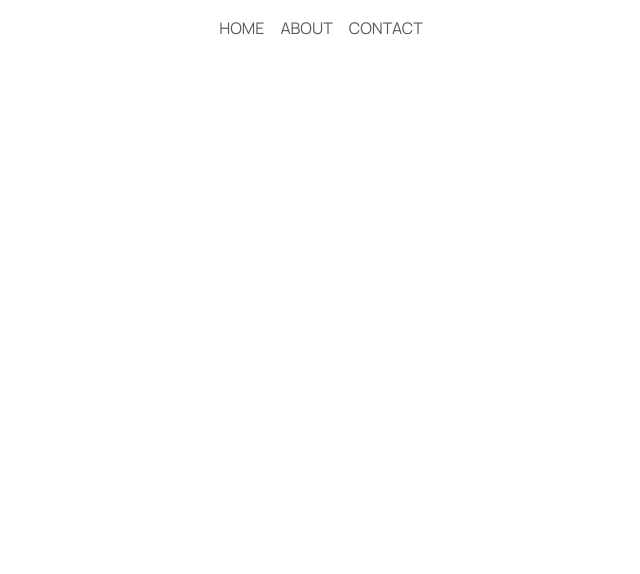
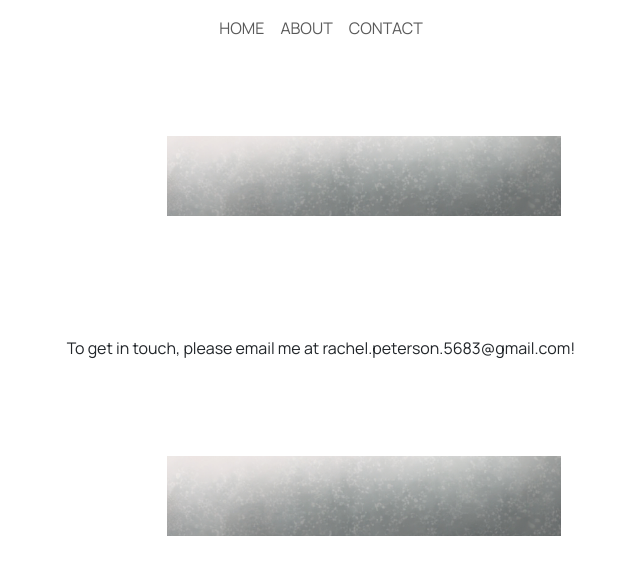
Before and after one commit to r-petes/personal-website, a React (Create React App) app: page /contact in a window 1280 px wide. Before the commit this address had no page. Shown: the top 574 px of the page, without its empty margins (319-959 px from the left). Built offline with nearby package versions, Linux system fonts and the light colour scheme.

Commit message:
added some about me and contact page info for temporary content.

```diff
--- a/src/App.js
+++ b/src/App.js
@@ -5,7 +5,7 @@ import React from "react";
 import { BrowserRouter as Router, Routes, Route } from "react-router-dom";
 import Homepage from "./pages/Homepage";
 import AboutMe from './pages/AboutMe';
-import Projects from './pages/Projects';
+import Contact from './pages/Contact.js';
 import NavigationBar from './components/Navbar';
 
 function App() {
@@ -15,7 +15,7 @@ function App() {
           <Routes>
           <Route path="/" element={<Homepage />}></Route>
           <Route path="/about-me" element={<AboutMe />}></Route>
-          <Route path="/projects" element={<Projects />}></Route>
+          <Route path="/contact" element={<Contact />}></Route>
           </Routes>
         </Router>
   );
--- a/src/index.css
+++ b/src/index.css
@@ -2,11 +2,11 @@
 @import url('https://fonts.googleapis.com/css2?family=Manrope:wght@200..800&display=swap');
 @import url('https://fonts.googleapis.com/css2?family=DM+Serif+Display:ital@0;1&display=swap');
 
-h1{
+h1, h2{
   font-family: 'DM-Serif-Display',serif;
 }
 
-h2, h3, h4, h5, h6, p {
+h3, h4, h5, h6, p {
   font-family: 'Manrope',sans-serif;
 }
 
@@ -64,3 +64,20 @@ position: absolute;
   position: absolute;
 
 }
+
+#contact-info {
+  padding-top: 15vh;
+  text-align: center;
+}
+
+#about-info {
+  padding-top: 15vh;
+  text-align: center;
+}
+
+
+#background-photo {
+  height: 10vh;
+  padding-left: 38vw;
+  margin-top: 10vh;
+}
--- a/src/pages/AboutMe.js
+++ b/src/pages/AboutMe.js
@@ -3,6 +3,7 @@ import React from "react";
 function AboutMe() {
   return (
     <>
+    <p id="about-info">Coming Soon...</p>
     </>
   );
 }
--- /dev/null
+++ b/src/pages/Contact.js
@@ -0,0 +1,15 @@
+import React from "react";
+import background from "../assets/background.png";
+
+function Contact() {
+  return (
+    <>
+    <img src={background} id="background-photo"></img>
+    <p id="contact-info">To get in touch, please email me at rachel.peterson.5683@gmail.com!</p>
+    <img src={background} id="background-photo"></img>
+
+    </>
+  );
+}
+
+export default Contact;
```
Also changed, not shown: 1 other file (tests, documents, lock files or other folders).
